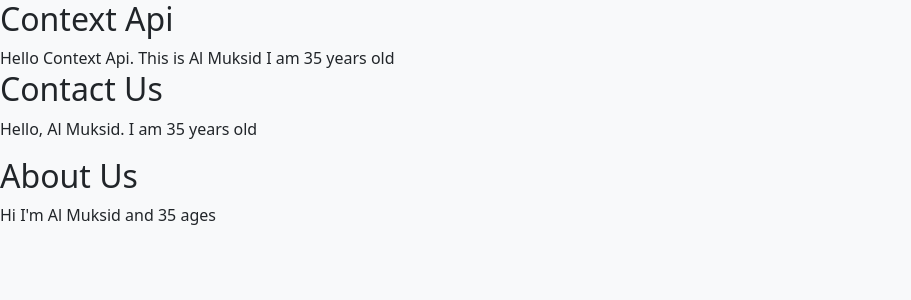
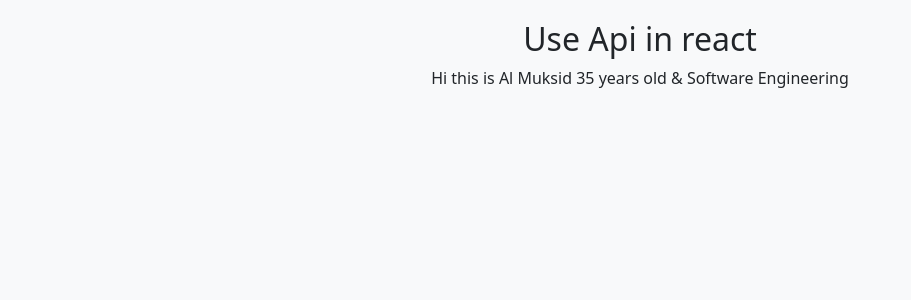
Before and after one commit to almuksid/react-js, a React (Vite) app: page / in a window 1280 px wide. Shown: the top 300 px of the page, without its empty margins (0-911 px from the left). Built offline with nearby package versions, Linux system fonts and the light colour scheme.

Commit message:
Day10 - 3. Use React Api

```diff
--- a/src/App.jsx
+++ b/src/App.jsx
@@ -17,11 +17,13 @@
 // import NewTodoList4 from './components/day4/NewTodoList4'
 // import ReactTest from './components/day8/ReactTest'
 // import UseEffect from './components/day9/UseEffect'
-import ContextApi from './components/day10/ContextApi'
-import About from './components/day10/contextApi/About'
-import TodoApp10 from './components/day10/todo/TodoApp10'
-import FetchApi from './components/day9_fetchApi/FetchApi'
-import { BioProvider } from './hooks/day10/Index'
+// import ContextApi from './components/day10/ContextApi'
+// import About from './components/day10/contextApi/About'
+// import TodoApp10 from './components/day10/todo/TodoApp10'
+// import FetchApi from './components/day9_fetchApi/FetchApi'
+// import { BioProvider } from './hooks/day10/Index'
+
+import UseMain from "./components/day10/useApi/UseMain"
 
 
 function App() {
@@ -43,10 +45,11 @@ function App() {
         {/* <FetchApi/> */}
 
         {/* <h2>Welcome</h2> */}
-        <BioProvider>
+        {/* <BioProvider>
           <ContextApi />
-          <About />
-        </BioProvider>
+          <About /> */}
+        {/* </BioProvider> */}
+        <UseMain/>
 
 
         {/* <TodoApp10/> */}
--- /dev/null
+++ b/src/components/day10/useApi/HomeUse.jsx
@@ -0,0 +1,15 @@
+import { useContext, use } from 'react'
+import { UserContext } from '../../../hooks/day10/useApi/Use'
+import { customUseHooks } from '../../../hooks/day10/useApi/Use'
+
+const HomeUse = () => {
+  // const {name, age, department} = useContext(UserContext)
+  const {name, age, department} = customUseHooks()
+  return (
+    <div>
+        <p>Hi this is {name} {age} years old & {department}</p>
+    </div>
+  )
+}
+
+export default HomeUse
--- /dev/null
+++ b/src/components/day10/useApi/UseMain.jsx
@@ -0,0 +1,15 @@
+import {UserProvider} from '../../../hooks/day10/useApi/Use'
+import HomeUse from './HomeUse'
+
+const UseMain = () => {
+  return (
+    <div style={{textAlign: 'center', paddingTop: '20px'}}>
+      <h2>Use Api in react</h2>
+      <UserProvider>
+        <HomeUse/>
+      </UserProvider>
+    </div>
+  )
+}
+
+export default UseMain
--- /dev/null
+++ b/src/hooks/day10/useApi/Use.jsx
@@ -0,0 +1,21 @@
+import { createContext, use } from "react";
+
+export const UserContext = createContext()
+
+export const UserProvider = ({ children }) => {
+    const name = "Al Muksid";
+    const age = 35;
+    const department = "Software Engineering";
+
+    return <UserContext.Provider value={{ name, age, department }}>
+        {children}
+    </UserContext.Provider>
+}
+
+export const customUseHooks = () => {
+    const context = use(UserContext);
+    if (!context) {
+        throw new Error("useUser must be used within a UserProvider");
+    }
+    return context
+}
```
Also changed, not shown: 1 other file (tests, documents, lock files or other folders).
